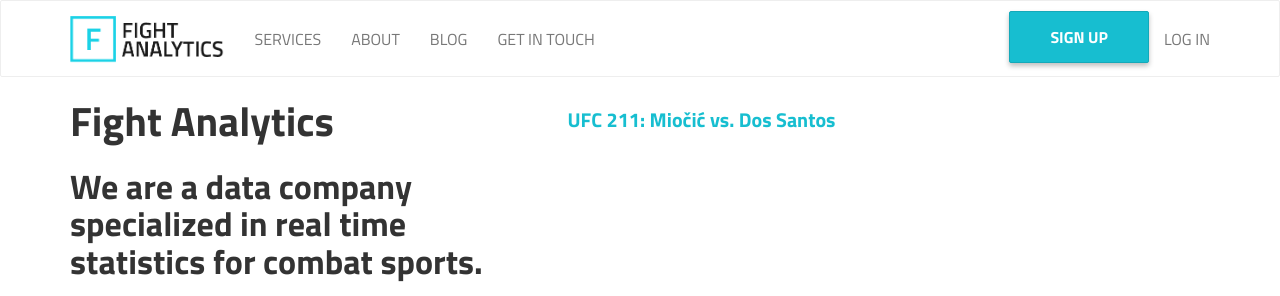
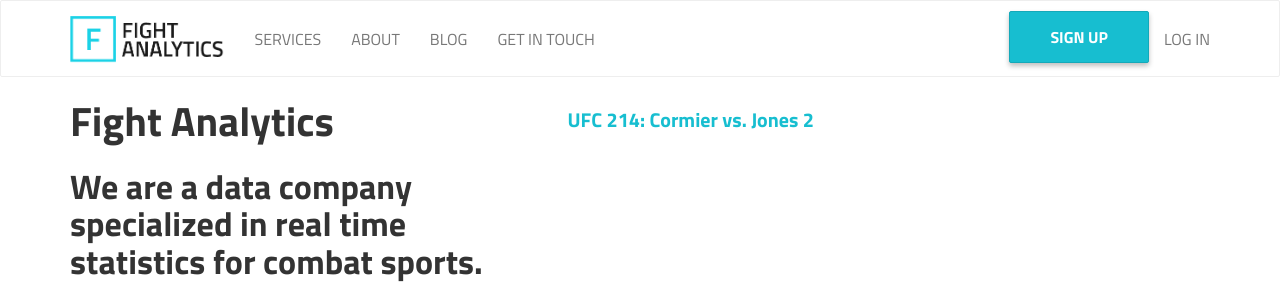
Before and after one commit to fightanalytics/site-fight-analytics, a Jekyll site: the page built from index.html, in a window 1280 px wide and 900 px high. Shown: the top 296 px of the window. Built offline with Jekyll 4.4.1, drawn with Linux system fonts in a browser that asks for light colours.

Commit message:
adicionar novo frame

```diff
--- a/index.html
+++ b/index.html
@@ -14,9 +14,9 @@
         </div>
         <div class="col-md-7 col-sm-6">
           <h4 style="margin-top: 34px; margin-left: 10px; margin-bottom: 0px;">
-            <a href="/stats-center/UFC-211-Miocic-vs-dos-Santos-results-and-statistics/">UFC 211: Miočić vs. Dos Santos</a>
+            <a href="/stats-center/">UFC 214: Cormier vs. Jones 2</a>
           </h4>
-          <iframe src="https://live.fightanalytics.cc/fights/591104772088de750ef99461/1-fight-analytics" width="100%" height="435" frameborder="0"></iframe>
+          <iframe src="https://live.fightanalytics.cc/fights/597616539babe6d3780cd5cc/admin" width="100%" height="435" frameborder="0"></iframe>
         </div>
       </div>
     </div>
```
